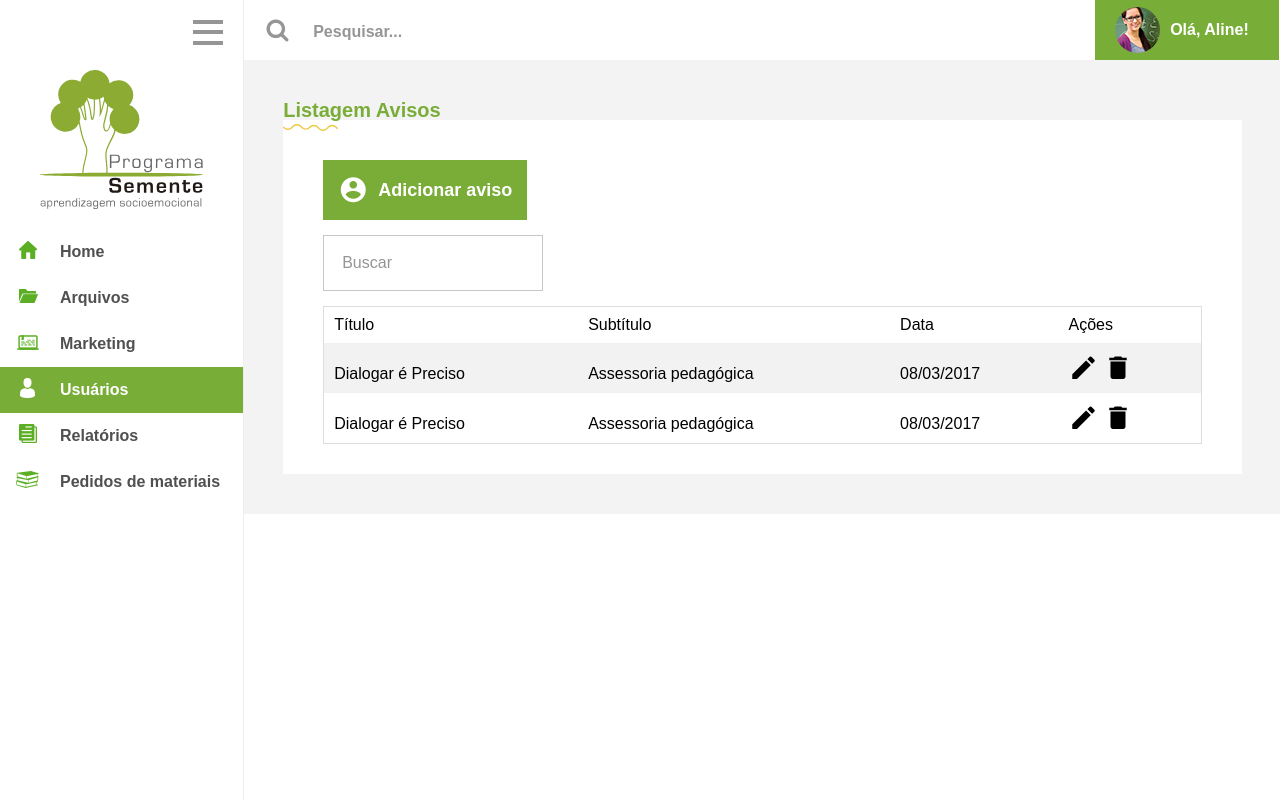
After one commit to danemmanuel/programa-semente, a PHP site: page /dashboard/listagem-avisos.php in a window 1280 px wide. The commit adds this page. Run offline with PHP 8.4, Linux system fonts and the light colour scheme; some libraries are stand-ins or nearby versions.

Commit message:
listagem avisos E form add aviso

```diff
--- /dev/null
+++ b/dashboard/listagem-avisos.php
@@ -0,0 +1,78 @@
+<?php
+require "includes/head.php";
+
+require "includes/menu.php";
+
+?>
+<section class="page-usuarios">
+	<div class="title sake">Listagem Avisos</div>
+
+	<a href="./addaviso.php">
+		<div class="addusuario" style="margin-left:40px;">
+			<i class="mdi mdi-account-circle"></i> Adicionar aviso<!-- bell -->
+		</div>
+	</a>
+
+	<div class="painel-usuarios">
+		<div class="row-flex ">
+			<div class="l4">
+				<div class="search">
+					<input type="text" class="input" placeholder="Buscar">
+				</div>
+			</div>
+		</div>
+		<div class="row-flex">
+			<table>
+				<tr>
+					<th>Título</th>
+					<th>Subtítulo</th>
+					<th>Data</th>
+					<th>Ações</th>
+				</tr>
+				<tr>
+					<td>Dialogar é Preciso</td>
+					<td>Assessoria pedagógica</td>
+					<td>08/03/2017</td>
+					<td>
+						<i class="mdi mdi-pencil"></i>
+						<i class="mdi mdi-delete"></i>
+					</td>
+				</tr>
+				<tr>
+					<td>Dialogar é Preciso</td>
+					<td>Assessoria pedagógica</td>
+					<td>08/03/2017</td>
+					<td>
+						<i class="mdi mdi-pencil"></i>
+						<i class="mdi mdi-delete"></i>
+					</td>
+				</tr>
+			</table>
+		</div>
+	</div>
+</section>
+
+<script>
+	$(document).ready(function(){
+		$(".usuarios").addClass('active');
+
+		$("#aluno").click(function() {
+			$("#cadastroprofessor").fadeOut();
+			$("#cadastroaluno").delay("400").fadeIn();
+			$(this).addClass('active');
+			$("#professor").removeClass('active');
+		});
+		$("#professor").click(function() {
+			$(this).addClass('active');
+			$("#aluno").removeClass('active');
+			$("#cadastroprofessor").delay("400").fadeIn();
+			$("#cadastroaluno").fadeOut();
+		});
+
+	});
+</script>
+
+<?php
+require "includes/footer.php";
+
+?>
--- a/public/css/style.css
+++ b/public/css/style.css
@@ -59,7 +59,10 @@
    svg{
    	max-width: 100%;
    }
-
+textarea{
+   width: 100%;
+   margin-top: 20px;
+}
    /*------- PAGE LOGIN ------- */
 
    .page-login{
```
Also changed, not shown: dashboard/addaviso.php (added, +68 -0 lines).
